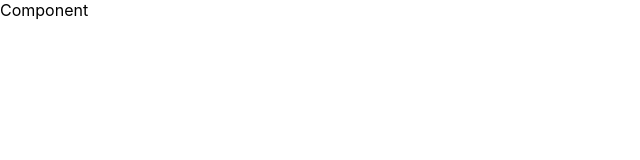
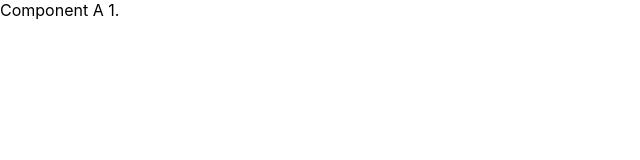
Before and after one commit to StevenVerbiest/git-rebase-tests, a React (Create React App) app: page / in a window 1280 px wide. Shown: the top 160 px of the page, without its empty margins (0-640 px from the left). Built offline with nearby package versions, Linux system fonts and the light colour scheme.

Commit message:
Component A - 1

```diff
--- a/src/App.js
+++ b/src/App.js
@@ -1,10 +1,10 @@
 import React from 'react';
-import { Component } from './Component';
+import { ComponentA } from './Component';
 
 function App() {
   return (
     <div className="App">
-      <Component />
+      <ComponentA />
     </div>
   );
 }
--- a/src/Component.js
+++ b/src/Component.js
@@ -1,9 +1,10 @@
 import React from 'react';
 
-export const Component = () => {
+export const ComponentA = () => {
   return (
     <div className="App">
-      Component
+      Component A
+      1.
     </div>
   );
 }
```
